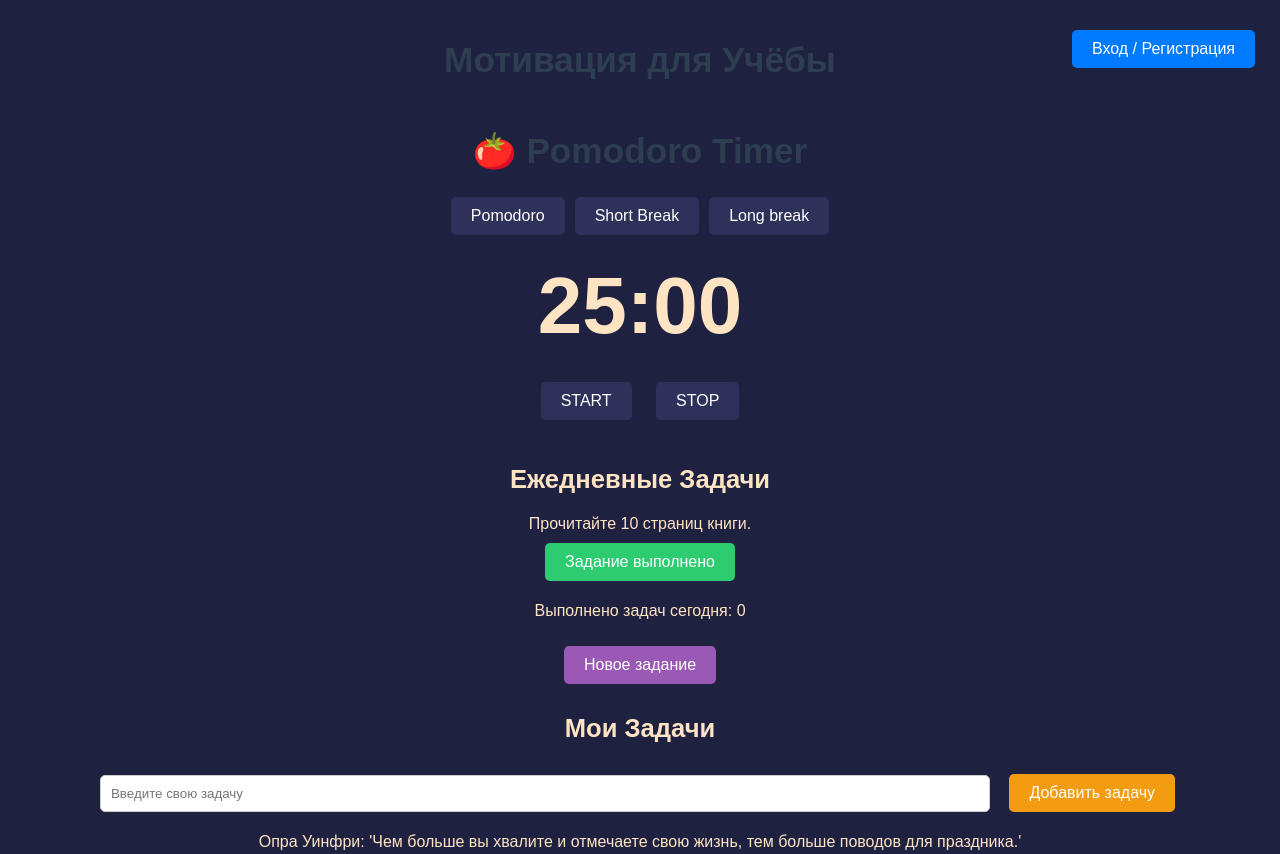
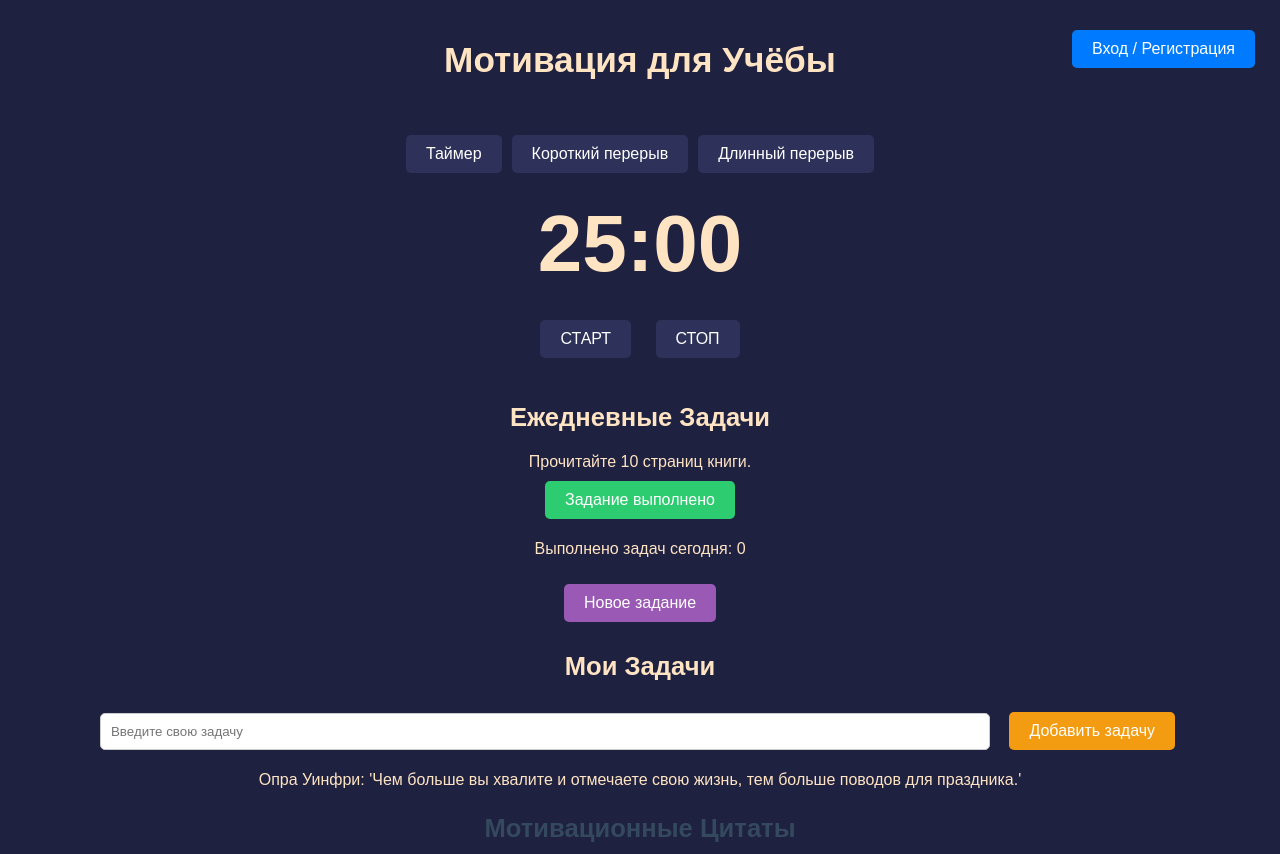
Before and after one commit to vorrym/HakatonProject, a plain HTML site: page index.html in a window 1280 px wide. Shown: the top 854 px of the page. Drawn offline with Linux system fonts and the light colour scheme.

Commit message:
Update index.html

```diff
--- a/index.html
+++ b/index.html
@@ -8,19 +8,17 @@
 </head>
 <body>
     <div class="container">
-        <h1>Мотивация для Учёбы</h1>
+        <h1 class="heading">Мотивация для Учёбы</h1>
 
         <!-- Помодоро Таймер -->
-<div id="timer-message">Please select a timer before starting.</div>
+<div id="timer-message">Выберите таймер перед началом</div>
 
 <div class="container">
       <div class="timer">
-        <h1>🍅 Pomodoro Timer</h1>
-
         <div class="button-container">
-          <button class="button" id="pomodoro-session">Pomodoro</button>
-          <button class="button" id="short-break">Short Break</button>
-          <button class="button" id="long-break">Long break</button>
+          <button class="button" id="pomodoro-session">Таймер</button>
+          <button class="button" id="short-break">Короткий перерыв</button>
+          <button class="button" id="long-break">Длинный перерыв</button>
         </div>
 
         <div id="pomodoro-timer" class="timer-display" data-duration="25.00">
@@ -36,8 +34,8 @@
         </div>
 
         <div id="buttons">
-          <button id="start">START</button>
-          <button id="stop">STOP</button>
+          <button id="start">СТАРТ</button>
+          <button id="stop">СТОП</button>
         </div>
       </div>
     </div>
```
